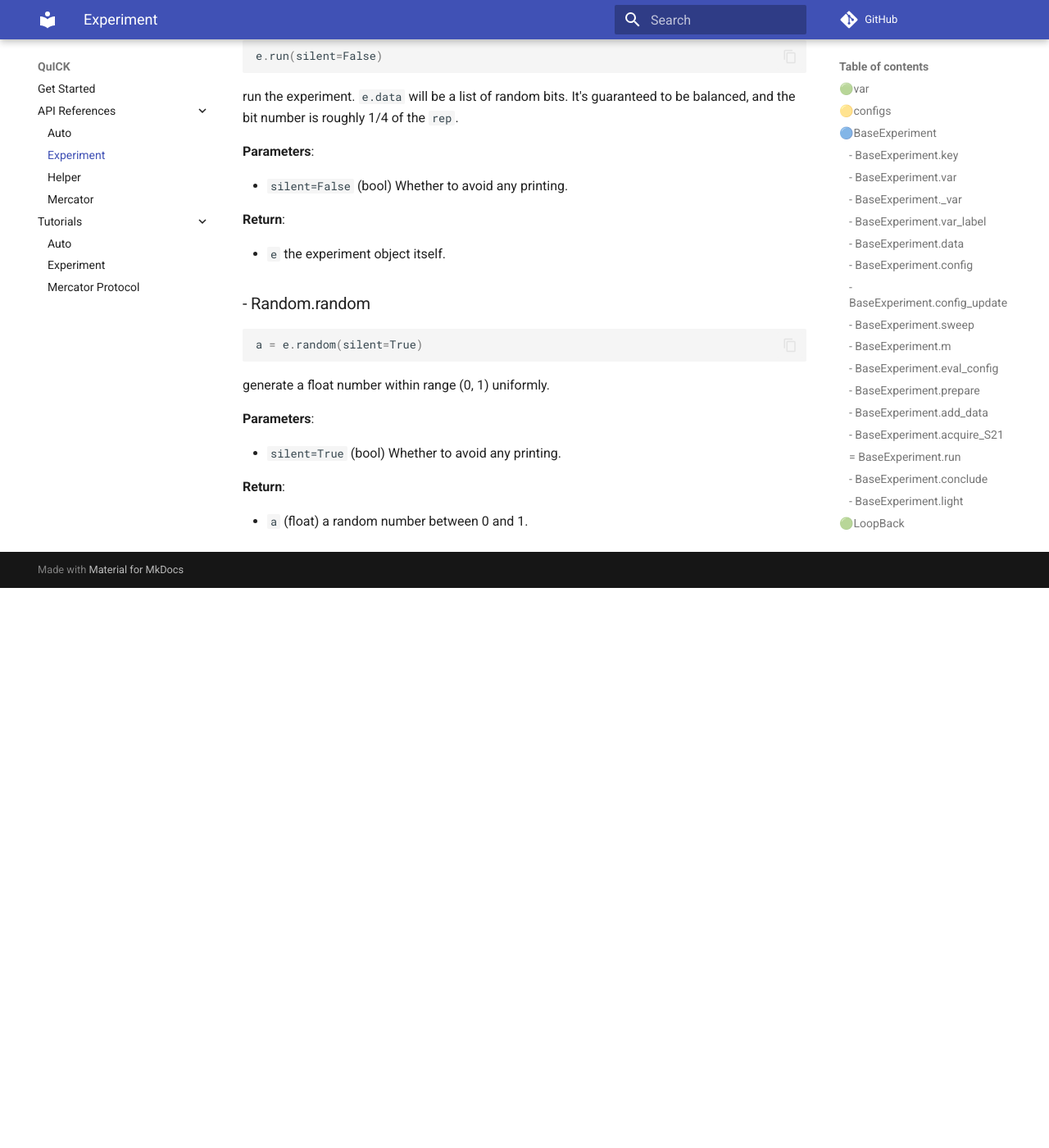
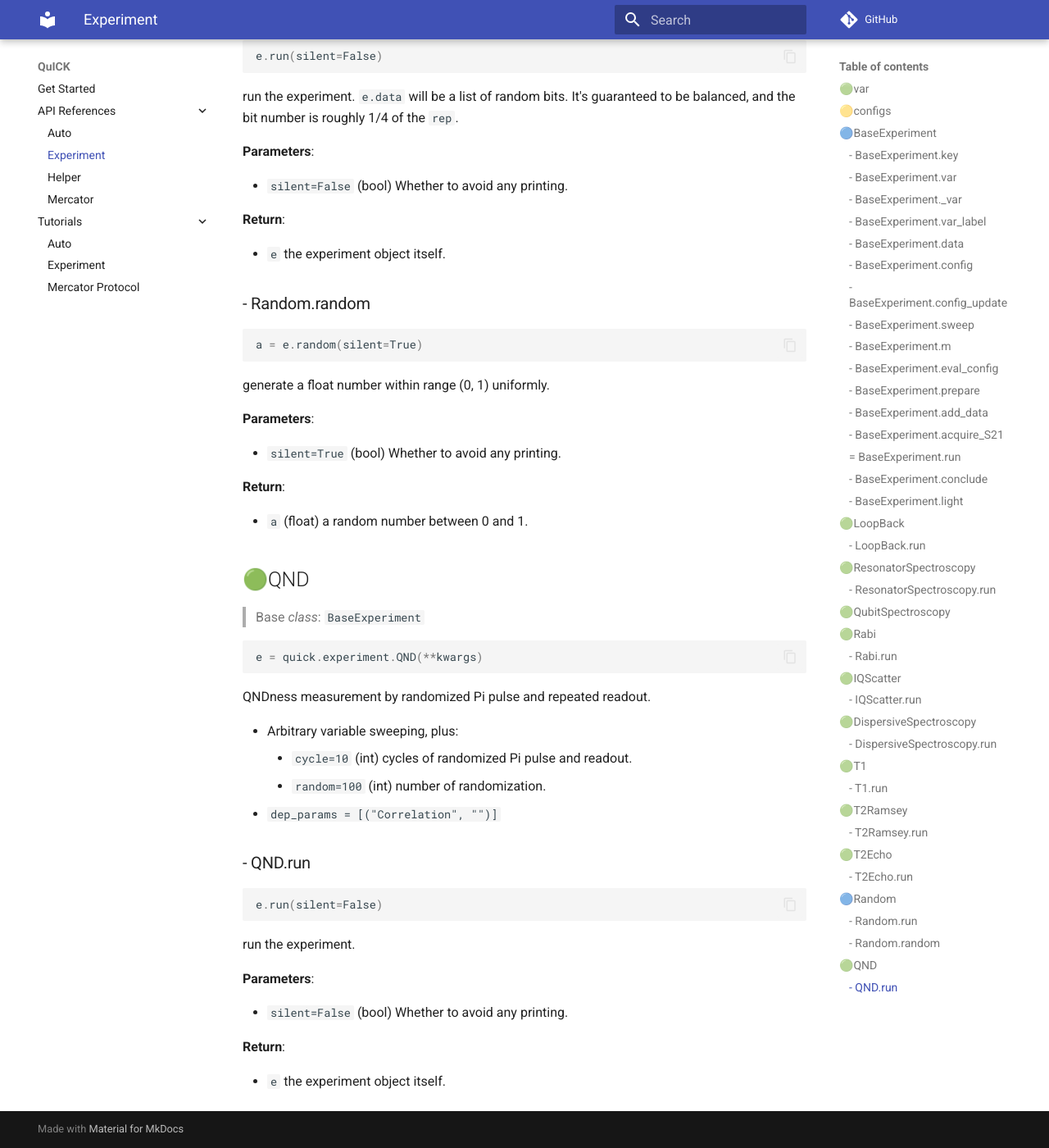
Before and after one commit to clelandlab/quick, an MkDocs documentation site: the page built from docs/API References/experiment.md, in a window 1280 px wide and 1400 px high, scrolled down 13045 px. Shown: the whole window at 82% size. Built offline with MkDocs 1.6.1 and Material for MkDocs 9.7.7, drawn with Linux system fonts in a browser that asks for light colours; comment, search, counter and statistics services are not loaded; before the commit the page ends 13762 px from its top, so only the background shows below that.

Commit message:
Add QND doc

````diff
--- a/docs/API References/experiment.md
+++ b/docs/API References/experiment.md
@@ -573,3 +573,34 @@ generate a float number within range (0, 1) uniformly.
 **Return**:
 
 - `a` (float) a random number between 0 and 1.
+
+## 🟢QND
+
+> Base *class*: `BaseExperiment`
+
+```python
+e = quick.experiment.QND(**kwargs)
+```
+
+QNDness measurement by randomized Pi pulse and repeated readout.
+
+- Arbitrary variable sweeping, plus:
+    - `cycle=10` (int) cycles of randomized Pi pulse and readout.
+    - `random=100` (int) number of randomization.
+- `dep_params = [("Correlation", "")]`
+
+### - QND.run
+
+```python
+e.run(silent=False)
+```
+
+run the experiment.
+
+**Parameters**:
+
+- `silent=False` (bool) Whether to avoid any printing.
+
+**Return**:
+
+- `e` the experiment object itself.
````
